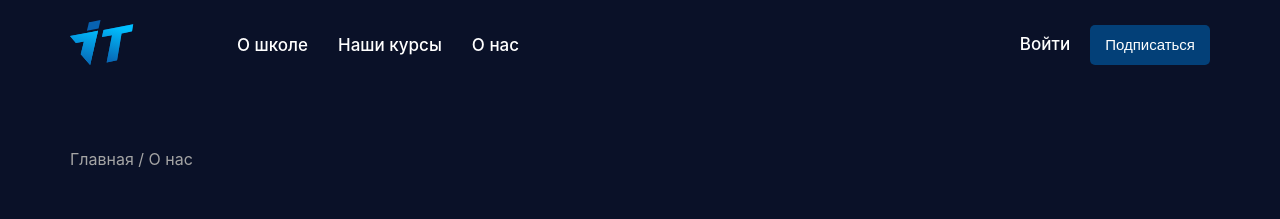
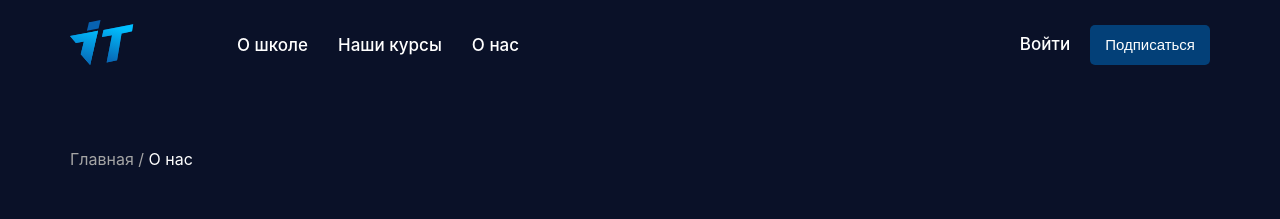
Before and after one commit to sanychkenjebekov/it-shool, a React (Create React App) app: page /exit in a window 1280 px wide. Shown: the top 219 px of the page. Built offline with nearby package versions, Linux system fonts and the light colour scheme.

Commit message:
add AboutUs

```diff
--- a/src/pages/aboutUs/aboutUs/aboutUs.scss
+++ b/src/pages/aboutUs/aboutUs/aboutUs.scss
@@ -1,15 +1,13 @@
 #about{
-  &__link{
+  h3{
     padding-top: 60px;
-    a{
-      font-weight: 400;
-      font-size: 16px;
-      color: #A5A5A5;
-    }
-    .active{
+    font-weight: 400;
+    font-size: 16px;
+    line-height: 20px;
+    color: #A5A5A5;
+    span{
       color: #ffffff;
     }
-
   }
   .about{
     display: flex;
--- a/src/pages/aboutUs/aboutUs/index.js
+++ b/src/pages/aboutUs/aboutUs/index.js
@@ -10,10 +10,7 @@ const Abotus = () => {
     return (
       <div id='about'>
           <div className="container">
-              <div id="about__link">
-                  <NavLink exact activeClassName="active" to={'/'}>Главная /</NavLink>
-                  <NavLink activeClassName="active" to={'/aboutUs'}> О нас</NavLink>
-              </div>
+             <h3>Главная / <span>О нас</span></h3>
               <div className="about">
 
                   <div className="about__text">
--- a/src/pages/aboutUs/media.scss
+++ b/src/pages/aboutUs/media.scss
@@ -187,6 +187,9 @@
 }
 @media (max-width: 480px){
   #about{
+    h3{
+      display: none;
+    }
     .about{
       &__text{
         h1{
```
